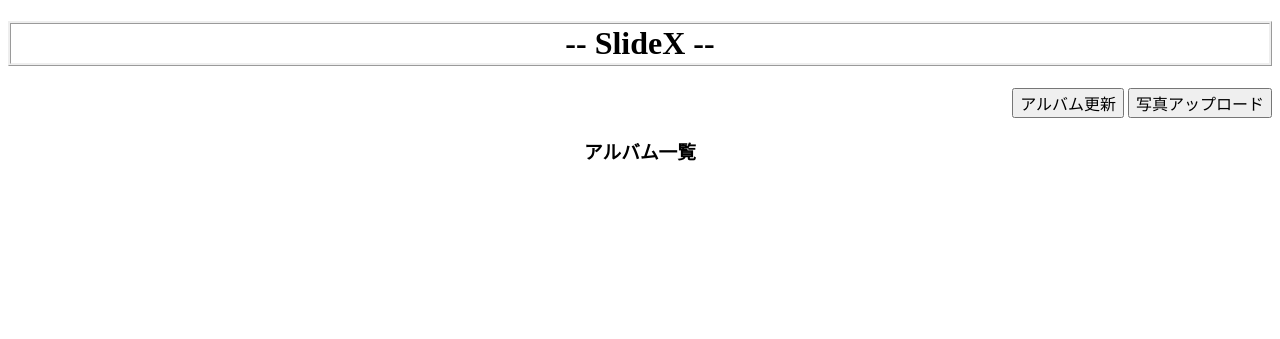
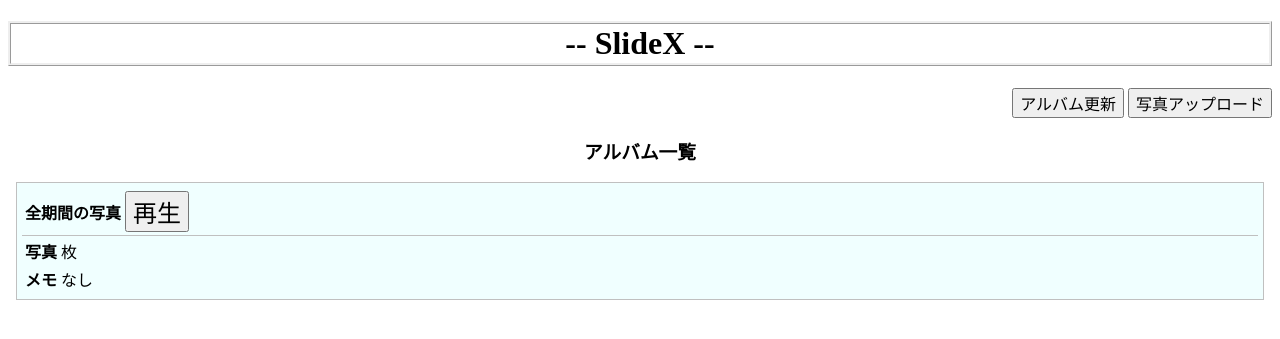
Before and after one commit to Kensuke20/SlideX, a Flask app: page / in a window 1280 px wide. Shown: the top 339 px of the page. Run offline with Flask 3, Linux system fonts and the light colour scheme; data that the repository does not hold is empty.

Commit message:
modified:   lib/db.py modified:   routing.py modified:   templates/index.html modified:   templates/photo_page.html
メモ機能を追加

```diff
--- a/lib/db.py
+++ b/lib/db.py
@@ -19,7 +19,9 @@ def init_db():
             /* album info */
             CREATE TABLE IF NOT EXISTS albums (
             album_id      INTEGER PRIMARY KEY AUTOINCREMENT,
-            album_name    TEXT
+            title         TEXT,
+            memo          TEXT,
+            year_tmp      INTEGER
             )
             ''')
 
@@ -47,9 +49,9 @@ def add_photo(file_path):
         file_path, os.stat(file_path).st_mtime, birth_time.year, birth_time.month, birth_time.day
     )
 
-    records = lib.sqlite_op.select_db('SELECT album_id, album_name FROM albums WHERE album_name=?', birth_time.year)
+    records = lib.sqlite_op.select_db('SELECT album_id, title FROM albums WHERE title=?', birth_time.year)
     if records == []:
-        album_id = create_album(str(birth_time.year))
+        album_id = create_album(str(birth_time.year), birth_time.year)
     else:
         album_id = records[0]['album_id']
 
@@ -66,14 +68,17 @@ def remove_photo(photo_id):
 def get_all_photos():
     return lib.sqlite_op.select_db('SELECT * FROM photos ORDER BY st_mtime ASC')
 
+# アルバム名を取得
+def get_album_title(album_id):
+    return lib.sqlite_op.select_db('SELECT title FROM albums WHERE album_id=?', album_id)[0]
 
 
 
-def create_album(album_name):
+def create_album(title, year_tmp):
     album_id = lib.sqlite_op.exec_db('''
-        INSERT INTO albums (album_name)
-        VALUES (?)''',
-        album_name
+        INSERT INTO albums (title, memo, year_tmp)
+        VALUES (?,?,?)''',
+        title, "",  year_tmp
     )
     return album_id
 
@@ -94,7 +99,7 @@ def register_album(album_id, photo_ids):
 
 # すべてのアルバムを取得
 def get_all_albums():
-    return lib.sqlite_op.select_db('SELECT * FROM albums ORDER BY album_id DESC')
+    return lib.sqlite_op.select_db('SELECT * FROM albums ORDER BY year_tmp ASC')
 
 
 
--- a/routing.py
+++ b/routing.py
@@ -13,13 +13,13 @@ def index():
 def all_photo_page():
     image_urls = [d.get('file_path') for d in lib.db.get_all_photos()]
     music_urls = [d.replace("./static/", "/static/") for d in glob.glob("./static/music/*.mp3")]
-    return render_template('photo_page.html', image_urls=image_urls, music_urls=music_urls)
+    return render_template('photo_page.html', image_urls=image_urls, music_urls=music_urls, album_title='全期間の写真')
 
 @app.route('/photo_page/<album_id>')
 def photo_page(album_id):
     image_urls = [d.get('file_path') for d in lib.db.get_photos_from_album(album_id)]
     music_urls = [d.replace("./static/", "/static/") for d in glob.glob("./static/music/*.mp3")]
-    return render_template('photo_page.html', image_urls=image_urls, music_urls=music_urls)
+    return render_template('photo_page.html', image_urls=image_urls, music_urls=music_urls, album_title=lib.db.get_album_title(album_id)['title'] + '年の写真')
 
 
 @app.route('/upload_page')
--- a/templates/index.html
+++ b/templates/index.html
@@ -14,14 +14,12 @@
         <h3>アルバム一覧</h3>
     </div>
 
-    {% for album in albums %}
     <div class="album_box">
-
         <div class="album_info">
-            <table>
-                <th>{{ album.album_name }}年の写真</th>
+            <table >
+                <th>全期間の写真</th>
                 <td>
-                    <input type="button" class="start_button" onclick="location.href='/photo_page/{{ album.album_id }}'" value="再生">
+                    <input type="button" class="start_button" onclick="location.href='/photo_page'" value="再生">
                 </td>
             </table>
         </div>
@@ -30,9 +28,32 @@
             <tr>
                 <th>写真</th> <td>枚</td>
             </tr>
+            <tr>
+                <th>メモ</th><td>なし</td>
+            </tr>
         </table>
+    </div>
 
-    </div>
+    {% for album in albums %}
+        <div class="album_box">
+            <div class="album_info">
+                <table>
+                    <th>{{ album.title }}年の写真</th>
+                    <td>
+                        <input type="button" class="start_button" onclick="location.href='/photo_page/{{ album.album_id }}'" value="再生">
+                    </td>
+                </table>
+            </div>
+
+            <table>
+                <tr>
+                    <th>写真</th> <td>枚</td>
+                </tr>
+                <tr>
+                    <th>メモ</th><td>{{ album.memo }}</td>
+                </tr>
+            </table>
+        </div>
     {% endfor %}
 
 {% endblock %}
```
Also changed, not shown: templates/photo_page.html (+24 -15 lines).
